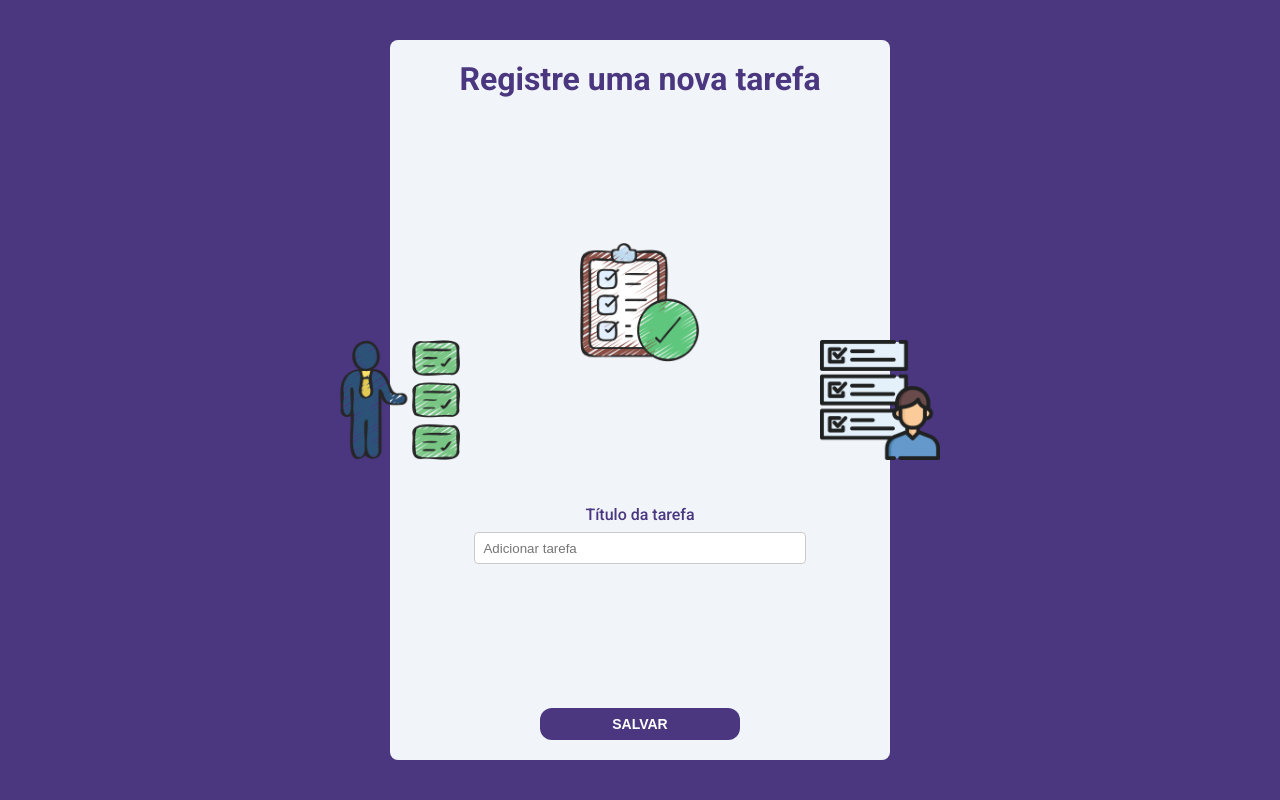
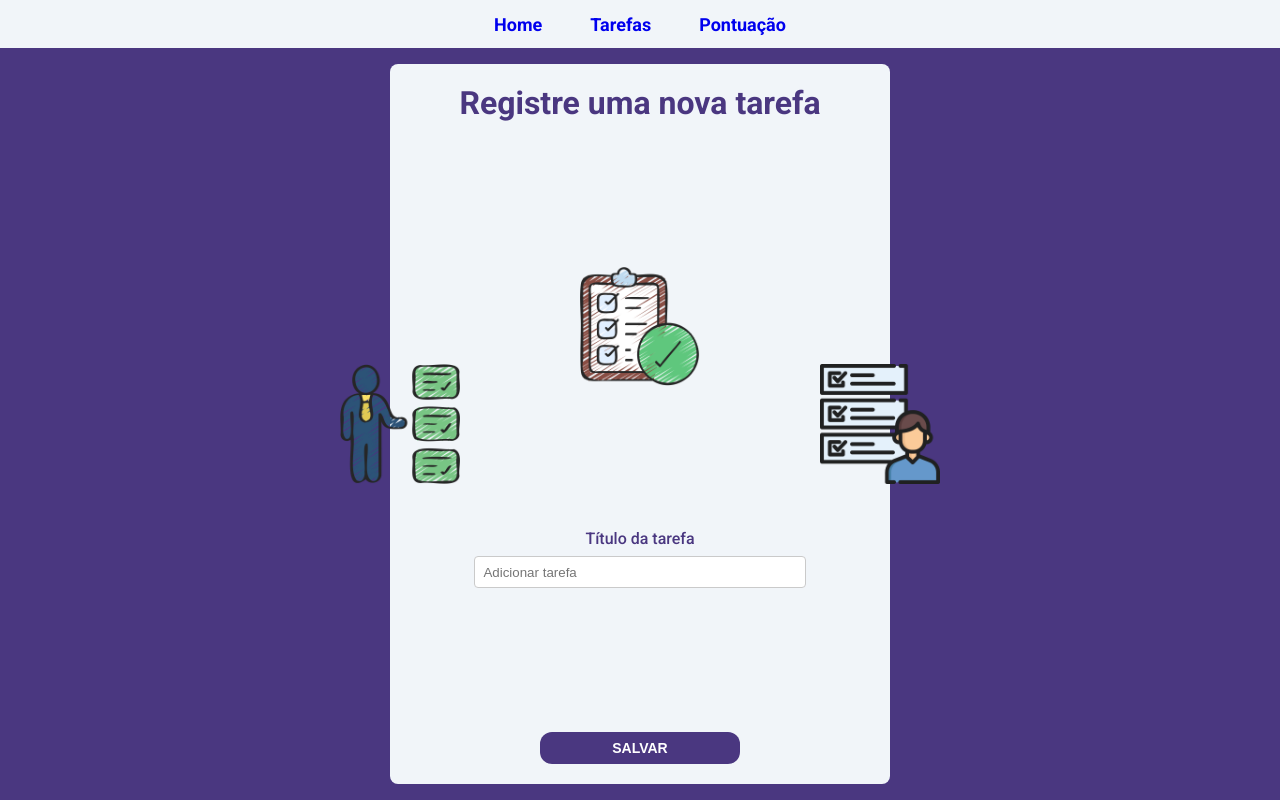
Before and after one commit to Adrianodbs/daily-task-web, a React (Vite) app: page / in a window 1280 px wide. Built offline with nearby package versions, Linux system fonts and the light colour scheme.

Commit message:
Feat: create header

```diff
--- /dev/null
+++ b/src/components/Header/index.tsx
@@ -0,0 +1,57 @@
+import { Link } from 'react-router-dom'
+import styled from 'styled-components'
+
+export default function Header() {
+  return (
+    <HeaderStyle>
+      <ul>
+        <li>
+          <Link to="/">Home</Link>
+        </li>
+        <li>
+          <Link to="/tasks">Tarefas</Link>
+        </li>
+        <li>
+          <Link to="/dashboard">Pontuação</Link>
+        </li>
+      </ul>
+    </HeaderStyle>
+  )
+}
+
+const HeaderStyle = styled.header`
+  height: 48px;
+  display: flex;
+  justify-content: center;
+  align-items: center;
+  background-color: var(--white);
+
+  ul {
+    display: flex;
+    gap: 48px;
+
+    @media (max-width: 320px) {
+      gap: 24px;
+    }
+  }
+
+  li {
+    list-style: none;
+    color: var(--purple);
+    font-weight: 600;
+    cursor: pointer;
+    font-size: 18px;
+
+    &:hover {
+      transform: scale(1.09);
+    }
+
+    @media (max-width: 320px) {
+      font-size: 14px;
+    }
+  }
+
+  a {
+    text-decoration: none;
+  }
+`
--- a/src/pages/Home/style.ts
+++ b/src/pages/Home/style.ts
@@ -2,13 +2,10 @@ import { styled } from "styled-components";
 
 export const Container = styled.div`
   background-color: var(--purple);
-  min-height: 100vh;
+  min-height: calc(100vh - 48px);
   display: flex;
   justify-content: center;
   align-items: center;
-
-
-
 `
 
 export const Content = styled.div`
--- a/src/routes/index.tsx
+++ b/src/routes/index.tsx
@@ -2,10 +2,12 @@ import { BrowserRouter, Routes, Route } from 'react-router-dom'
 import Home from '../pages/Home'
 import Tasks from '../pages/Tasks'
 import Dashboard from '../pages/Dashboard'
+import Header from '../components/Header'
 
 export default function RouterApp() {
   return (
     <BrowserRouter>
+      <Header />
       <Routes>
         <Route path="/" element={<Home />} />
         <Route path="/tasks" element={<Tasks />} />
```
